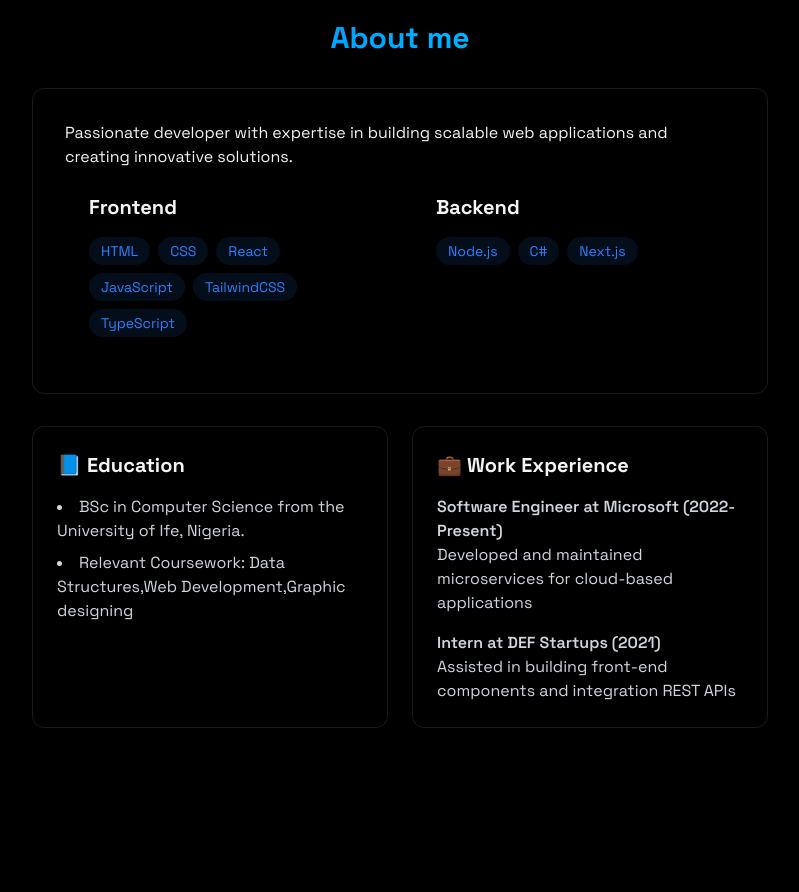
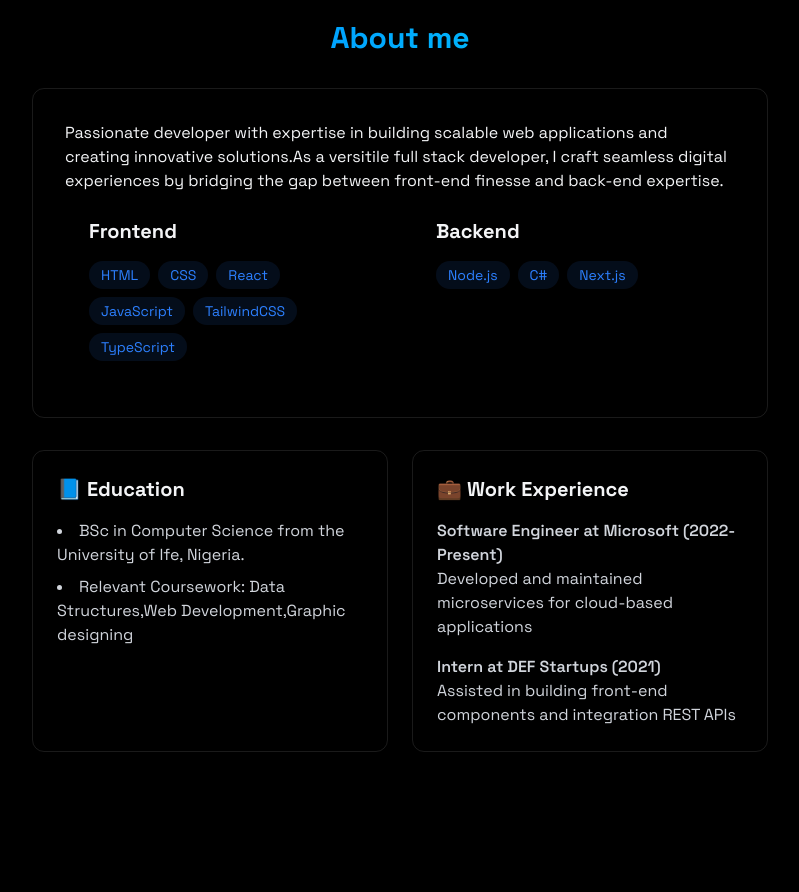
Before and after one commit to King-web-cell-05/kingsley-portfolio, a React (Vite) app: page / in a window 1280 px wide. Shown: the part 860-1752 px from the top of the page, without its empty margins (240-1039 px from the left). Built offline with nearby package versions, Linux system fonts and the light colour scheme; a web font is replaced by a local one.

Commit message:
Update some write up

```diff
--- a/src/components/About.jsx
+++ b/src/components/About.jsx
@@ -17,7 +17,7 @@ export const About = () => {
         <div className="glass rounded-xl p-8 border-white/10 border hover:-translate-y">
           <p>
             Passionate developer with expertise in building scalable web
-            applications and creating innovative solutions.
+            applications and creating innovative solutions.As a versitile full stack developer, I craft seamless digital experiences by bridging the gap between front-end finesse and back-end expertise.
           </p>
           <div className="grid grid-cols-1 md:grid-cols-2 gap-6 ">
             <div className="rounded-xl p-6 hover:-translate-y-1 transition-all">
--- a/src/components/Home.jsx
+++ b/src/components/Home.jsx
@@ -27,7 +27,7 @@ export const Home = () => {
             View Projects
           </a>
                 <a
-            href="#contact"
+            href="#Contact"
             className="border border-blue-500/50 text-blue-500 px-3 py-3 rounded font-medium transition-all duration-200 hover:-translate-y-0.5
             hover:shadow-[0_0_15px_rgba(59, 130, 246, 0.2)] hover: bg-blue-500/10 hover:bg-blue-500 hover:text-white"
           >
```
